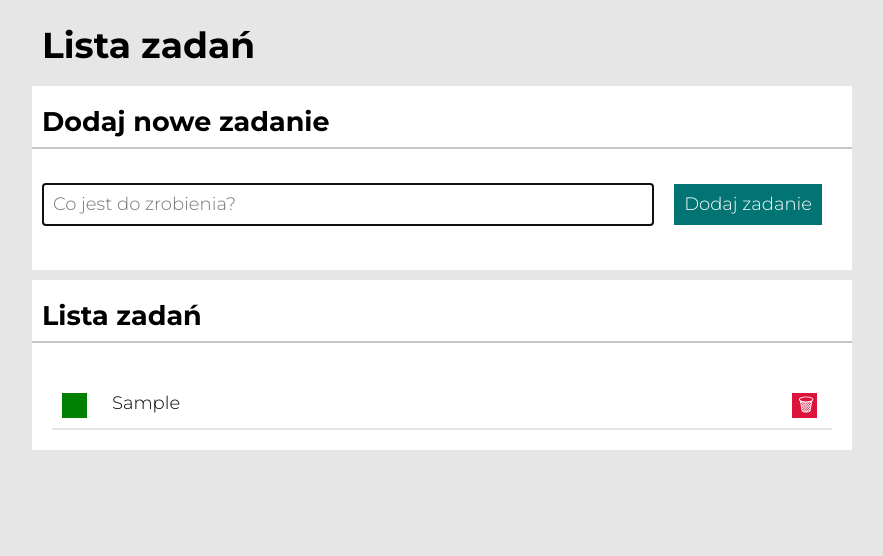
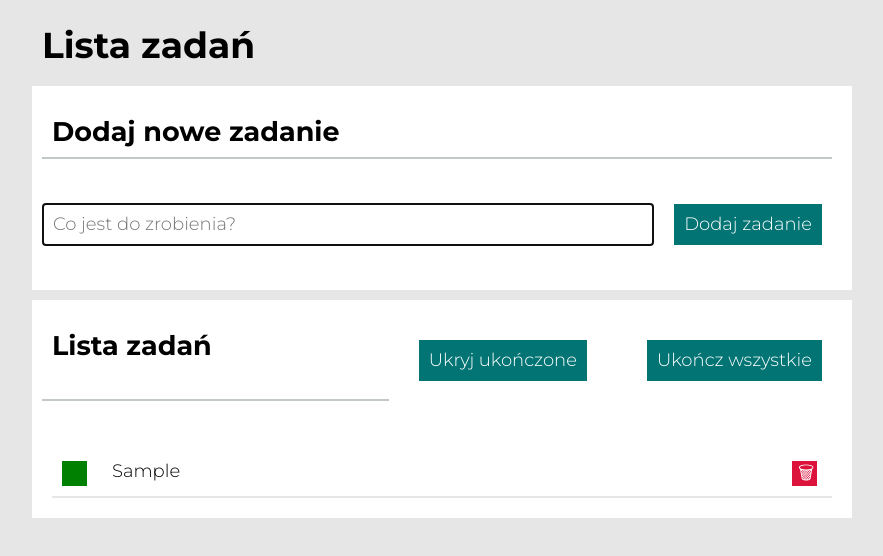
Before and after one commit to patrycjakazmierczak1996/Task-list, a plain HTML site: page index.html in a window 1280 px wide. Both pictures are taken after typing "Sample" into the empty fields and a click on the button "Dodaj zadanie". Shown: the whole page, without its empty margins (198-1081 px from the left). Drawn offline with nearby package versions, Linux system fonts and the light colour scheme.

Commit message:
animation in css, java script

```diff
--- a/css/form.css
+++ b/css/form.css
@@ -12,15 +12,22 @@ html {
     align-items: center;
     flex-direction: row;
     flex-wrap: wrap;
-
 }
 
 .form__inputButton {
     color: white;
-    background-color:rgb(3, 116, 116);
+    background-color: rgb(3, 116, 116);
     padding: 10px;
     margin: 20px;
     border: none;
+    transition: 1.3s;
+    cursor: pointer;
+    text-align: center;
+}
+
+.form__inputButton:hover {
+    transform: scale(1.2) translateX(10px);
+    background-color: hsl(180, 89%, 40%);
 }
 
 .form__input {
@@ -30,7 +37,6 @@ html {
     border: 1px solid rgb(126, 122, 122);
 }
 
-
 .form__header {
     padding: 5px;
 }
--- a/css/section.css
+++ b/css/section.css
@@ -12,9 +12,38 @@ html {
     padding: 10px 0;
 }
 
+.section__button {
+    color: white;
+    background-color: rgb(3, 116, 116);
+    padding: 10px;
+    margin: 20px;
+    border: none;
+    transition: 1.3s;
+    cursor: pointer;
+    text-align: center;
+}
+
+.section__button:hover {
+    transform: scale(1.2) translateX(10px);
+    background-color: hsl(180, 89%, 40%);
+}
+
 .section__header {
     margin: 0;
     padding: 10px;
     border-bottom: 2px solid rgba(145, 158, 153, 0.562);
+}
 
+.section__layout {
+    display: grid;
+    grid-template-columns: 1fr auto;
+    padding: 10px;
+    grid-gap: 10px;
+    background-color: white;
 }
+
+.section__layoutButtons {
+    display: grid;
+    grid-template-columns: auto auto;
+    grid-gap: 20px;
+}
--- a/index.html
+++ b/index.html
@@ -26,18 +26,23 @@
 <body class="body">
     <h1 class="body__header">Lista zadań</h1>
     <section class="section">
-        <h2 class="section__header">Dodaj nowe zadanie</h2>
+        <div class="section__layout">
+        <h2 class="section__header">Dodaj nowe zadanie</h2></div>
         <form class="form js-form">
             <input class="form__input js-newTask" placeholder="Co jest do zrobienia?">
             <button class="form__inputButton">Dodaj zadanie</button>
         </form>
     </section>
+
     <section class="section">
-        <h2 class="section__header">Lista zadań</h2>
-        <ul class="list js-tasks"></ul>
+        <div class="section__layout">
+            <h2 class="section__header">Lista zadań</h2>
+            <div class="section__layoutButtons js-sectionButton"></div>
+        </div>
+        <div class="section__body">
+            <ul class="list js-tasks "></ul>
+        </div>
     </section>
-
-
 </body>
 
 </html>
--- a/js/script.js
+++ b/js/script.js
@@ -1,27 +1,55 @@
-
 {
-    const tasks = [
-    ];
+    let tasks = [];
+    let hideDoneTask = false;
 
     const addNewTask = (newTaskContent) => {
-        tasks.push({
-            content: newTaskContent,
-        });
+        tasks = [
+            ...tasks,
+            { content: newTaskContent },
+        ];
 
         render();
-    }
+    };
 
-    const removeTask = (taskIndex) => {
-        tasks.splice(taskIndex, 1);
+    const removeTask = (Textindex) => {
+        tasks = [
+            ...tasks.slice(0, Textindex),
+            ...tasks.slice(Textindex + 1),
+        ];
         render();
-    }
+    };
+
+
 
     const toggleTaskDone = (taskIndex) => {
-        tasks[taskIndex].done = !tasks[taskIndex].done;
+        const task = tasks[taskIndex];
+
+        tasks = [
+            ...tasks.slice(0, taskIndex),
+            {
+                ...task,
+                done: !task.done
+            },
+            ...tasks.slice(taskIndex + 1),
+        ];
         render();
-    }
+    };
 
-    const bindEvents = () => {
+    const toggleHideDoneTask = () => {
+        hideDoneTask = !hideDoneTask;
+        render();
+    };
+
+    const finishAllTasks = () => {
+        tasks = tasks.map(task => ({
+            ...task,
+            done: true,
+        }))
+        render();
+
+    };
+
+    const bindRemoveEvent = () => {
         const removeButtons = document.querySelectorAll(".js-remove");
 
         removeButtons.forEach((removeButton, index) => {
@@ -29,54 +57,112 @@
                 removeTask(index);
             });
         });
+    };
 
+    const bindToggleDoneEvent = () => {
         const toggleDoneButtons = document.querySelectorAll(".js-done");
 
-        toggleDoneButtons.forEach((toggleDoneButton, index) => {
+        toggleDoneButtons.forEach((toggleDoneButton, taskIndex) => {
             toggleDoneButton.addEventListener("click", () => {
-                toggleTaskDone(index);
+                toggleTaskDone(taskIndex);
             });
         });
-    }
+    };
+
+
+    const bindHideTasksEvent = () => {
+        const buttonHideDoneTasks = document.querySelector(".js-buttonHideDoneTasks");
+
+        if (!buttonHideDoneTasks) return;
+
+        buttonHideDoneTasks.addEventListener("click", () => {
+            toggleHideDoneTask();
+        });
+    };
+
+    const bindFinishTasksEvent = () => {
+        const buttonFinishAllTasks = document.querySelector(".js-buttonFinishAllTasks");
+
+        if (!buttonFinishAllTasks) return;
+
+        buttonFinishAllTasks.addEventListener("click", () => {
+            finishAllTasks();
+        });
+    };
+
+    const renderTasks = () => {
+        const tasksTransformToHTML = tasks
+            .map(task => `
+             <li class="list__item${task.done && hideDoneTask ? "list__item--hide" : ""}">
+               <button class="list__button list__button--done js-done">
+                  ${task.done ? "&#10004;" : ""}
+               </button>
+               <span class="list__paragraph${task.done ? " list__paragraph--done" : ""}">
+                  ${task.content}
+               </span>
+               <button class="list__button list__button--remove js-remove">
+                  &#128465;
+               </button>
+             </li>
+             `)
+            .join("");
+
+        document.querySelector(".js-tasks").innerHTML = tasksTransformToHTML;
+    };
+
+    const renderButtons = () => {
+        let sectionButtons = "";
+
+        if (tasks.length) {
+            sectionButtons = `
+              <button class="section__button js-buttonHideDoneTasks">
+                ${hideDoneTask
+                    ? "Pokaż"
+                    : "Ukryj"} ukończone </button>
+              <button class="section__button js-buttonFinishAllTasks"
+                ${tasks.every((task => task.done))
+                    ? "disabled"
+                    : ""}> Ukończ wszystkie </button>
+            `;
+        };
+        document.querySelector(".js-sectionButton").innerHTML = sectionButtons;
+    };
+
+
+
 
     const render = () => {
-        let htmlString = "";
+        renderTasks();
+        renderButtons();
 
-        for (const task of tasks) {
-            htmlString += `
-            <li class="list__item">
-            <button class="js-done list__button list__button--done">${task.done ? "&#x2714;" : " "}</button>
-            <span class="list__paragraph ${task.done ? "list__paragraph--done\"" : ""}">${task.content}</span>
-            <button class="js-remove list__button list__button--remove">&#128465;</button>
-            </li>
-            `;
-        }
-        document.querySelector(".js-tasks").innerHTML = htmlString;
-
-        bindEvents();
-
+        bindRemoveEvent();
+        bindToggleDoneEvent();
+        bindHideTasksEvent();
+        bindFinishTasksEvent();
     };
 
-    const resetFormInput = (newTask) => {
+    const textResetAndFocus = (newTask) => {
         newTask.value = "";
         newTask.focus();
     };
 
+    const sanitizationOfUserText = (text) => text.replace(/</g, '&lt;');
 
     const onFormSubmit = (event) => {
         event.preventDefault();
 
         const newTask = document.querySelector(".js-newTask");
-        const newTaskContent = newTask.value.trim();
 
-        if (newTaskContent === "") {
-            resetFormInput(newTask);
-            return;
-        }
+        newTask.value = sanitizationOfUserText(newTask.value.trim());
 
-        addNewTask(newTaskContent);
-        resetFormInput(newTask);
-    };
+        if (newTask.value === "") return textResetAndFocus(newTask)
+
+
+        addNewTask(newTask.value);
+        textResetAndFocus(newTask);
+
+        render();
+    }
 
 
     const init = () => {
@@ -86,6 +172,5 @@
 
         form.addEventListener("submit", onFormSubmit);
     };
-
     init();
 }
```
